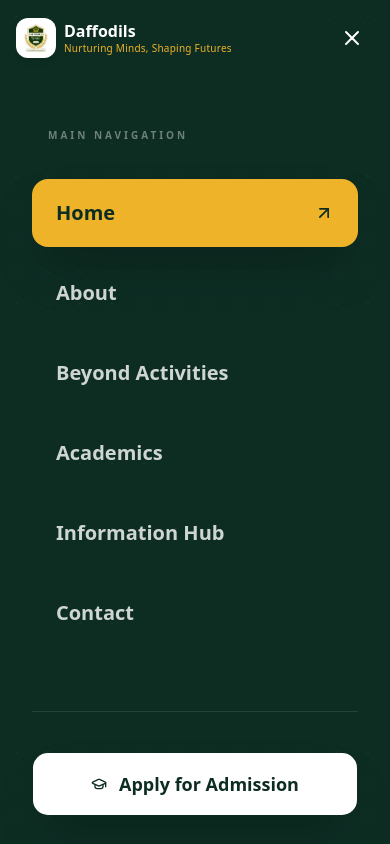
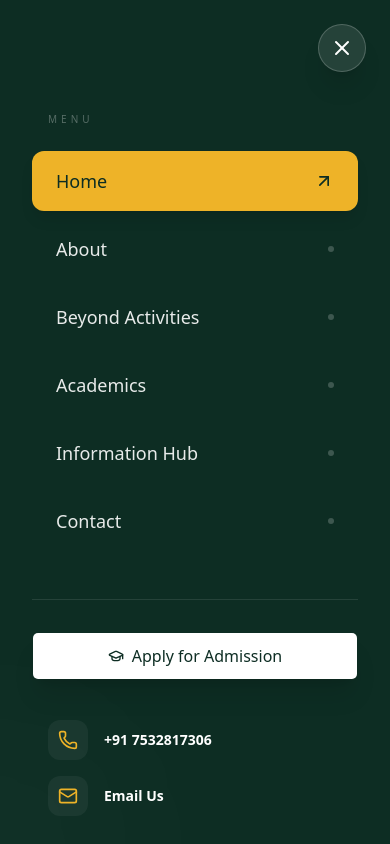
Before and after one commit to desirediv0/daffodils-convent-school, a Next.js app: page / in a window 390 px wide. Both pictures are taken after a click on the button "Open Menu". Shown: the top 844 px of the page. Built offline with nearby package versions, Linux system fonts and the light colour scheme.

Commit message:
feat: implement responsive Navbar component with scroll effects and mobile menu

```diff
--- a/src/components/ui/Navbar.tsx
+++ b/src/components/ui/Navbar.tsx
@@ -163,22 +163,20 @@ export function Navbar() {
               Apply Now
             </Link>
           </Button>
-        </div>
-
-        {/* Mobile Toggle */}
+        </div>        {/* Mobile Toggle */}
         <button
           className={cn(
-            "lg:hidden p-2.5 rounded-xl transition-all duration-300 relative z-[110]",
+            "lg:hidden p-3 rounded-xl transition-all duration-300 relative z-[110]",
             isOpen
-              ? "bg-[var(--school-green-dark)] text-white"
+              ? "opacity-0 pointer-events-none" // Hide original toggle when menu is open
               : scrolled
                 ? "bg-[var(--school-green)]/10 text-[var(--school-green-dark)]"
                 : "bg-white/10 text-white backdrop-blur-md border border-white/20"
           )}
           onClick={toggleMenu}
-          aria-label="Toggle Menu"
+          aria-label="Open Menu"
         >
-          {isOpen ? <X className="h-6 w-6" /> : <Menu className="h-6 w-6" />}
+          <Menu className="h-6 w-6" />
         </button>
       </nav>
 
@@ -190,19 +188,28 @@ export function Navbar() {
             animate={{ opacity: 1, x: 0 }}
             exit={{ opacity: 0, x: "100%" }}
             transition={{ type: "spring", damping: 25, stiffness: 200 }}
-            className="fixed inset-0 z-[105] lg:hidden flex flex-col"
-            style={{ backgroundColor: "#0d2d23" }} // Explicit school-green-dark
+            className="fixed inset-0 z-[120] lg:hidden flex flex-col h-[100dvh] w-full"
+            style={{ backgroundColor: "#0d2d23" }}
           >
-            {/* Premium Background Elements */}
-            <div className="absolute inset-0 overflow-hidden pointer-events-none">
-              <div className="absolute -top-[10%] -right-[10%] w-[60%] h-[40%] bg-[var(--school-gold)]/10 blur-[120px] rounded-full" />
-              <div className="absolute -bottom-[10%] -left-[10%] w-[60%] h-[40%] bg-[var(--school-green)]/20 blur-[120px] rounded-full" />
-              <div className="absolute inset-0 opacity-[0.05]" style={{ backgroundImage: 'radial-gradient(white 1px, transparent 1px)', backgroundSize: '32px 32px' }} />
+            {/* Close Button Inside Menu */}
+            <div className="absolute top-6 right-6 z-[130]">
+              <button
+                onClick={toggleMenu}
+                className="h-12 w-12 rounded-full bg-white/10 border border-white/20 flex items-center justify-center text-white hover:bg-[var(--school-gold)] hover:text-[#0d2d23] transition-all duration-300 active:scale-90 shadow-xl"
+              >
+                <X className="h-6 w-6" />
+              </button>
             </div>
 
-            <div className="flex-1 overflow-y-auto px-8 pt-32 pb-10 relative z-10">
-              <div className="flex flex-col gap-3">
-                <p className="text-[10px] font-black uppercase tracking-[0.3em] text-white/40 mb-6 px-4">Main Navigation</p>
+            {/* Background Decorations */}
+            <div className="absolute inset-0 overflow-hidden pointer-events-none opacity-50">
+              <div className="absolute top-0 right-0 w-64 h-64 bg-[var(--school-gold)]/10 blur-[100px] rounded-full -translate-y-1/2 translate-x-1/2" />
+              <div className="absolute bottom-0 left-0 w-64 h-64 bg-white/5 blur-[100px] rounded-full translate-y-1/2 -translate-x-1/2" />
+            </div>
+
+            <div className="flex-1 overflow-y-auto px-8 pt-28 pb-10 relative z-20">
+              <div className="flex flex-col gap-2">
+                <p className="text-[10px]  uppercase tracking-[0.4em] text-white/30 mb-4 px-4">Menu</p>
                 {navLinks.map((link, i) => {
                   const isActive = pathname === link.href
                   return (
@@ -215,58 +222,46 @@ export function Navbar() {
                       <Link
                         href={link.href}
                         className={cn(
-                          "flex items-center justify-between px-6 py-5 rounded-2xl text-xl font-black transition-all duration-300",
+                          "flex items-center justify-between px-6 py-4 rounded-xl text-lg  transition-all duration-300",
                           isActive
-                            ? "bg-[var(--school-gold)] text-[#0d2d23] shadow-2xl shadow-[var(--school-gold)]/20"
-                            : "text-white/80 hover:text-white hover:bg-white/5"
+                            ? "bg-[var(--school-gold)] text-[#0d2d23] shadow-lg"
+                            : "text-white/90 hover:bg-white/5"
                         )}
                       >
                         {link.label}
-                        <ArrowUpRight className={cn(
-                          "h-5 w-5 transition-all duration-500",
-                          isActive ? "opacity-100 translate-x-0" : "opacity-0 -translate-x-2"
-                        )} />
+                        {isActive ? (
+                          <ArrowUpRight className="h-5 w-5" />
+                        ) : (
+                          <div className="h-1.5 w-1.5 rounded-full bg-white/20" />
+                        )}
                       </Link>
                     </motion.div>
                   )
                 })}
               </div>
 
-              <div className="mt-16 pt-10 border-t border-white/10">
-                <div className="grid grid-cols-1 gap-6">
-                  <motion.div
-                    initial={{ opacity: 0, y: 20 }}
-                    animate={{ opacity: 1, y: 0 }}
-                    transition={{ delay: 0.5 }}
-                  >
-                    <Button asChild className="w-full h-16 rounded-2xl text-lg font-black shadow-2xl shadow-black/20" style={{ backgroundColor: "white", color: "#0d2d23" }}>
-                      <Link href="/contact" className="flex items-center gap-3">
-                        <GraduationCap className="h-6 w-6" />
-                        Apply for Admission
-                      </Link>
-                    </Button>
-                  </motion.div>
-                </div>
+              <div className="mt-12 pt-8 border-t border-white/10">
+                <Button asChild className="w-full h-12 rounded-md text-md f bg-white text-[#0d2d23] hover:bg-white/90 shadow-xl">
+                  <Link href="/contact" className="flex items-center justify-center gap-2">
+                    <GraduationCap className="h-5 w-5" />
+                    Apply for Admission
+                  </Link>
+                </Button>
 
-                <div className="mt-12 space-y-8">
-                  <p className="text-[10px] font-black uppercase tracking-[0.3em] text-white/40 px-4">Quick Contact</p>
-                  <div className="grid grid-cols-1 gap-4">
-                    <a href="tel:+917532817306" className="flex items-center gap-5 px-6 py-4 rounded-2xl bg-white/5 border border-white/10 text-white font-bold hover:bg-white/10 transition-all">
-                      <div className="h-10 w-10 rounded-xl bg-[var(--school-gold)]/20 flex items-center justify-center">
+                <div className="mt-10 space-y-6">
+                  <div className="space-y-4">
+                    <a href="tel:+917532817306" className="flex items-center gap-4 text-white hover:text-[var(--school-gold)] transition-colors px-4">
+                      <div className="h-10 w-10 rounded-xl bg-white/5 flex items-center justify-center">
                         <Phone className="h-5 w-5 text-[var(--school-gold)]" />
                       </div>
-                      +91 7532817306
+                      <span className="font-bold text-sm">+91 7532817306</span>
                     </a>
-                    <a href="mailto:daffodilsconventinformation@gmail.com" className="flex items-center gap-5 px-6 py-4 rounded-2xl bg-white/5 border border-white/10 text-white font-bold hover:bg-white/10 transition-all">
-                      <div className="h-10 w-10 rounded-xl bg-[var(--school-gold)]/20 flex items-center justify-center">
+                    <a href="mailto:daffodilsconventinformation@gmail.com" className="flex items-center gap-4 text-white hover:text-[var(--school-gold)] transition-colors px-4">
+                      <div className="h-10 w-10 rounded-xl bg-white/5 flex items-center justify-center">
                         <Mail className="h-5 w-5 text-[var(--school-gold)]" />
                       </div>
-                      Email Us
+                      <span className="font-bold text-sm">Email Us</span>
                     </a>
-                    <div className="flex items-center gap-5 px-6 py-4 rounded-2xl bg-white/5 border border-white/10 text-white/60 font-medium italic text-sm">
-                      <MapPin className="h-5 w-5 text-[var(--school-gold)] shrink-0" />
-                      Line Number 12, Neharu Nagar, Anand Parbat, New Delhi
-                    </div>
                   </div>
                 </div>
               </div>
```
